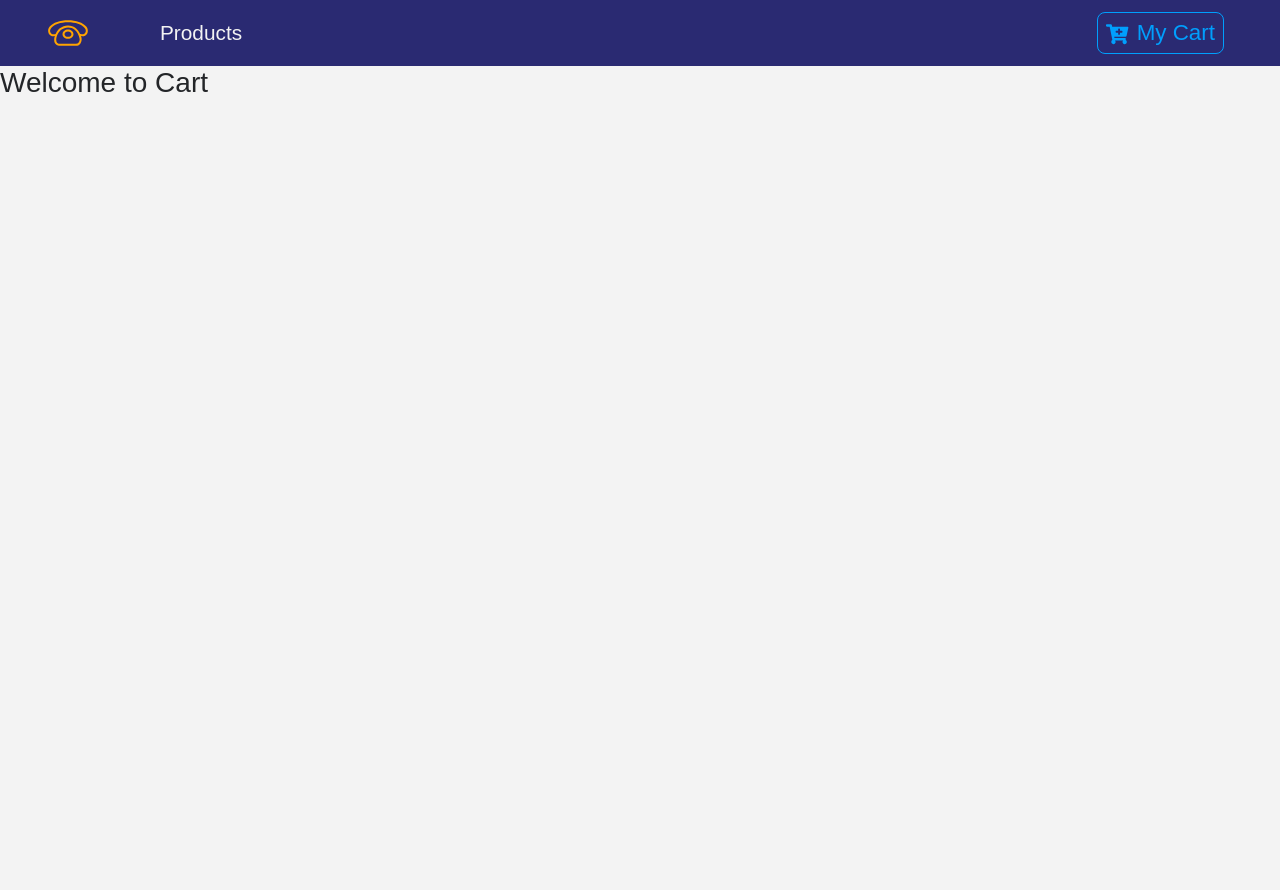
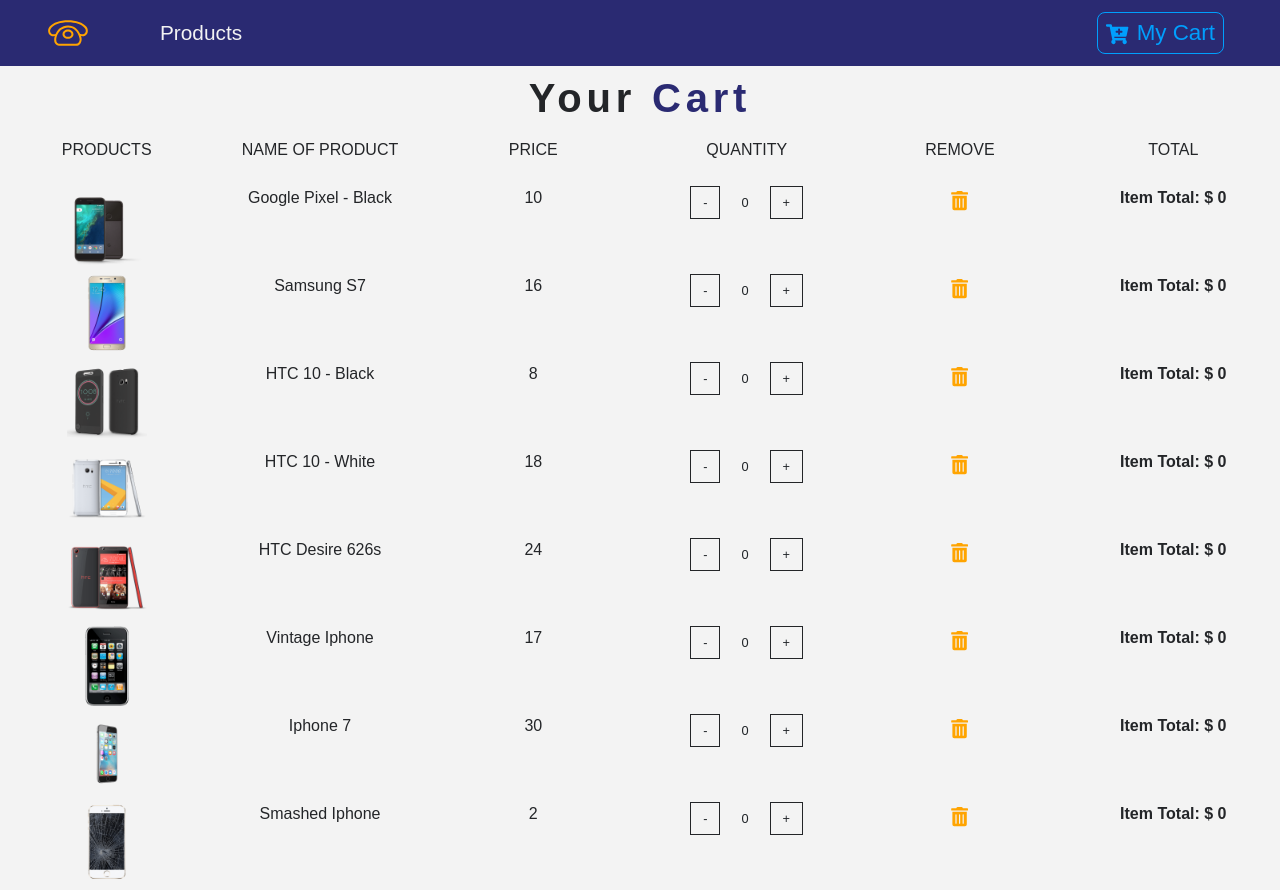
Before and after one commit to Elvis020/Phone_Ecommerce, a React (Create React App) app: page /cart in a window 1280 px wide. Before the commit the page ends 800 px from the top, so only its background shows below. Built offline with nearby package versions, Linux system fonts and the light colour scheme.

Commit message:
Added styles to cart routes

```diff
--- a/src/App.css
+++ b/src/App.css
@@ -15,9 +15,31 @@
   letter-spacing: 0.3rem !important;
   text-transform: uppercase !important;
 }
-.text-blue{
+.text-blue {
   color: var(--mainBlue);
 }
-.text-bright{
+.text-bright {
   color: var(--lightBlue);
 }
+.btn-black {
+  background: transparent;
+  text-transform: capitalize;
+  font-size: 0.8rem !important;
+  color: var(--mainDark);
+  border-radius: 0 !important;
+  border: 0.1rem solid var(--mainDark) !important;
+}.btn-black2 {
+  background: transparent;
+  text-transform: capitalize;
+  font-size: 0.8rem !important;
+  color: var(--mainDark);
+}
+.btn-black:hover {
+  background: var(--mainDark) !important;
+  color: var(--mainWhite) !important;
+}
+.cart-icon{
+  cursor: pointer;
+  font-size: 1.2rem;
+  color: var(--mainYellow);
+}
--- a/src/Context_Api/index.js
+++ b/src/Context_Api/index.js
@@ -6,9 +6,12 @@
 export const ProductProvider = ({ children }) => {
   const [products, setProducts] = useState([]);
   const [details, setDetails] = useState(detailProduct);
-  const [cart, setCart] = useState([]);
+  const [cart, setCart] = useState(storeProducts);
   const [modalOpen, setModalOpen] = useState(false);
   const [modalProduct, setModalProduct] = useState(detailProduct);
+  const [cartSubtotal, setCartSubtotal] = useState(0);
+  const [cartTax, setCartTax] = useState(0);
+  const [cartTotal, setCartTotal] = useState(0);
 
   const getItem = (id) => {
     const productId = products.find((item) => item.id === id);
@@ -53,11 +56,24 @@
     setModalOpen(false);
   };
 
+  const increment = (id) => {
+    console.log("Increment here 👋");
+  };
+  const decrement = (id) => {
+    console.log("Decrement here 👋");
+  };
+  const removeItem = (id) => {
+    console.log("Item removed 🤩");
+  };
+  const clearCart = () => {
+    console.log("Cart was cleared 🛒");
+  };
+
   useEffect(() => {
     console.log("Cart:", cart);
   }, [addToCart]);
 
-  return <ProductContext.Provider value={{ closeModal, openModal, products, details, cart, modalProduct, modalOpen, handleDetail, addToCart }}>{children}</ProductContext.Provider>;
+  return <ProductContext.Provider value={{ cartTotal, cartTax, cartSubtotal, closeModal, openModal, products, details, cart, modalProduct, modalOpen, handleDetail, addToCart, increment, decrement, removeItem, clearCart }}>{children}</ProductContext.Provider>;
 };
 
 // Custom Hooks
--- a/src/components/Cart.js
+++ /dev/null
@@ -1,11 +0,0 @@
-import React from "react";
-
-const Cart = () => {
-  return (
-    <div>
-      <h3>Welcome to Cart </h3>
-    </div>
-  );
-};
-
-export default Cart;
--- /dev/null
+++ b/src/components/Cart/CartColumns.js
@@ -0,0 +1,30 @@
+import React from 'react'
+
+const CartColumns = () => {
+    return (
+        <div className='container-fluid text-center d-none d-lg-block'>
+            <div className="row">
+                <div className="col-10 mx-auto col-lg-2">
+                    <p className="text-uppercase">products</p>
+                </div>
+                <div className="col-10 mx-auto col-lg-2">
+                    <p className="text-uppercase">name of product</p>
+                </div>
+                <div className="col-10 mx-auto col-lg-2">
+                    <p className="text-uppercase">price</p>
+                </div>
+                <div className="col-10 mx-auto col-lg-2">
+                    <p className="text-uppercase">quantity</p>
+                </div>
+                <div className="col-10 mx-auto col-lg-2">
+                    <p className="text-uppercase">remove</p>
+                </div>
+                <div className="col-10 mx-auto col-lg-2">
+                    <p className="text-uppercase">total</p>
+                </div>
+            </div>
+        </div>
+    )
+}
+
+export default CartColumns
--- /dev/null
+++ b/src/components/Cart/CartItem.js
@@ -0,0 +1,45 @@
+import React from "react";
+import { FaTrashAlt } from "react-icons/fa";
+
+const CartItem = ({ item, otherValues }) => {
+  const { id, title, img, price, total, count } = item;
+  const { increment, decrement, removeItem } = otherValues;
+  //   console.log(otherValues);
+  return (
+    <div className="row my-2 text-capitalize text-center">
+      <div className="col-10 mx-auto col-lg-2">
+        <img src={img} style={{ width: "5rem", height: "5rem" }} className="img-fluid" alt={title} />
+      </div>
+      <div className="col-10 mx-auto col-lg-2">
+        <span className="d-lg-none">product:</span> {title}
+      </div>
+      <div className="col-10 mx-auto col-lg-2">
+        <span className="d-lg-none">price:</span> {price}
+      </div>
+      <div className="col-10 mx-auto col-lg-2 my-2 my-lg-0">
+        <div className="d-flex justify-content-center">
+          <div>
+            <span className="btn btn-black mx-1" onClick={() => decrement(id)}>
+              -
+            </span>
+            <span className="btn btn-black2 mx-1">{count}</span>
+            <span className="btn btn-black mx-1" onClick={() => increment(id)}>
+              +
+            </span>
+          </div>
+        </div>
+      </div>
+
+      <div className="col-10 mx-auto col-lg-2">
+        <div className="cart-icon" onClick={() => removeItem()}>
+          <FaTrashAlt />
+        </div>
+      </div>
+      <div className="col-10 mx-auto col-lg-2">
+        <strong>item total: $ {total}</strong>
+      </div>
+    </div>
+  );
+};
+
+export default CartItem;
--- /dev/null
+++ b/src/components/Cart/CartList.js
@@ -0,0 +1,15 @@
+import React from "react";
+import CartItem from "./CartItem";
+
+const CartList = ({value,otherValues}) => {
+    // console.log(value);
+  return (
+    <div className="container-fluid">
+      {value.map((item) => (
+        <CartItem item={item} key={item.id} otherValues={otherValues} />
+      ))}
+    </div>
+  );
+};
+
+export default CartList;
--- /dev/null
+++ b/src/components/Cart/EmptyCart.js
@@ -0,0 +1,15 @@
+import React from "react";
+
+const EmptyCart = () => {
+  return (
+    <div className="container mt-5">
+      <div className="row">
+        <div className="col-10 mx-auto text-center text-title">
+          <h1>your cart is currently empty</h1>
+        </div>
+      </div>
+    </div>
+  );
+};
+
+export default EmptyCart;
--- /dev/null
+++ b/src/components/Cart/index.js
@@ -0,0 +1,24 @@
+import React from "react";
+import Title from "../Title";
+import CartColumns from "./CartColumns";
+import EmptyCart from "./EmptyCart";
+import CartList from "./CartList";
+import { useElvisContext } from "../../Context_Api";
+
+const Cart = () => {
+  const { ...items } = useElvisContext();
+  const {cart,increment,decrement} = items;
+  return (
+    <section>
+      {(cart.length && (
+        <>
+          <Title name="your" title="cart" />
+          <CartColumns />
+          <CartList value={cart} otherValues={items} />
+        </>
+      )) || <EmptyCart />}
+    </section>
+  );
+};
+
+export default Cart;
--- a/src/components/index.js
+++ b/src/components/index.js
@@ -2,6 +2,6 @@
 export { default as Default } from "./Default.js";
 export { default as Product } from "./Product.js";
 export { default as ProductList } from "./ProductList.js";
-export { default as Cart } from "./Cart.js";
+export { default as Cart } from "./Cart";
 export { default as Details } from "./Details.js";
 export { default as Modal } from "./Modal.js";
```
